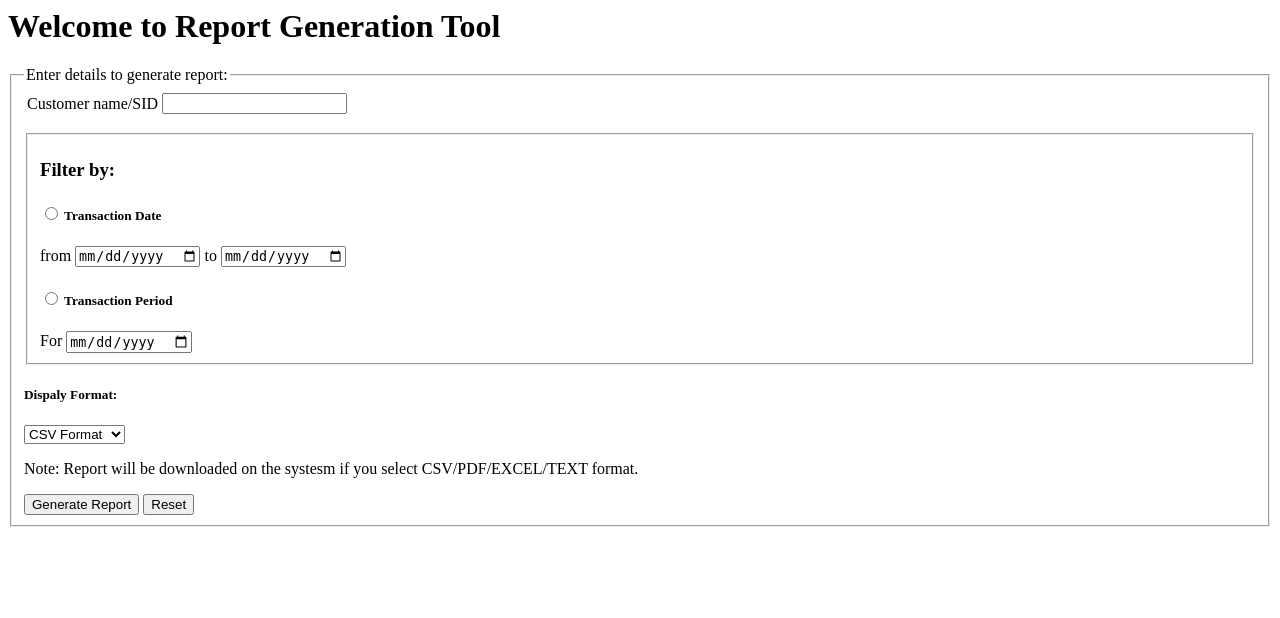
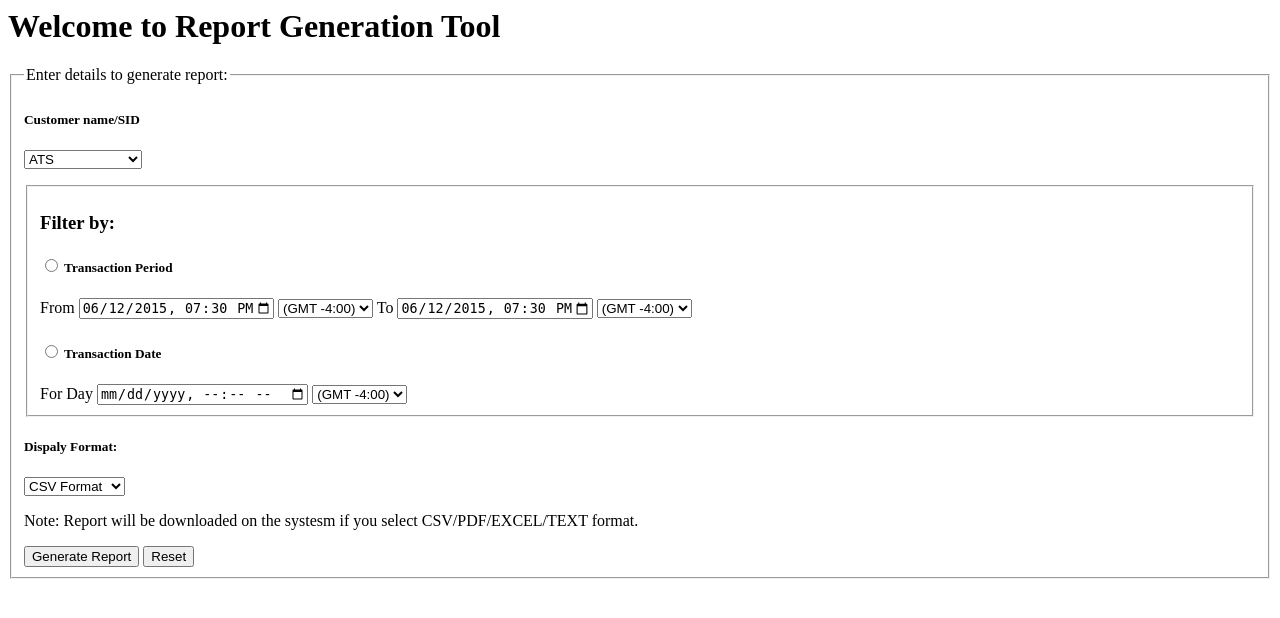
Before and after one commit to TripathyJyotismita/ReportingTool, a Django app: template reportingtool/templates/reportapp/input_data.html in a window 1280 px wide. Shown: the top 618 px of the page. Run offline with Django 3.2, Linux system fonts and the light colour scheme; the template is opened without the code that fills it, so the values that code supplies are empty.

Commit message:
Add dropdown list for customers in the ui DB fetching issue resolved. Able to fetch from DB using the parameters from test db Add Time in calender so User could generate rport wrt time and date --> Work in progress

```diff
--- a/reportingtool/templates/reportapp/input_data.html
+++ b/reportingtool/templates/reportapp/input_data.html
@@ -7,30 +7,52 @@
                     <legend>Enter details to generate report:</legend>
                 <table class="table">
                     <tr>
-                        <td><label>Customer name/SID</label></td>
-                        <td><input id="c_name" name="c_name"
-                                   type="text" class="form-control"></td>
+                        <h5 for="c_name">Customer name/SID</h5>
+                        <select id="c_name" name="c_name" type="text" class="form-control">
+                        <option value="ATS"> ATS</option>
+                        <option value="ATS_Admin"> ATS Admin</option>
+                        <option value="Air_born">AirBorn</option>
+                            <option value="Air_born_admin">AirBorn Admin</option>
+                        <option value="Alpha_Industries">Alpha Industries</option>
+                            <option VALUE="ZCP"> ZCP</option
+                    </select>
                     </tr>
 
                 </table>
                     <p>
                     <fieldset>
                 <h3> Filter by:</h3>
+                <h5> <input type="radio"> Transaction Period</h5>
+                    <label for="from_date">From</label>
+                    <input type="datetime-local" id="from_date" name="from_date" value="2015-06-12T19:30"
+                            min="2010-01-01T00:00" max="2029-01-14T00:00"
+                            data-date-inline-picker="false"
+                            data-date-popover='{"inline": true}'>
+                        <select name="timezone_offset" id="timezone-offset" class="span5">
+                            <option value="EDT">(GMT -4:00)</option>
+                            <option value="EST">(GMT -5:00)</option>
+                        </select>
+
+
+                <label for="to_date">To</label>
+                <input id="to_date" name="to_date" value="2015-06-12T19:30"
+                       min="2010-01-01T00:00" max="2029-01-14T00:00"
+                       type="datetime-local" data-date-inline-picker="false"
+                       data-date-popover='{"inline": true}' />
+                        <select name="timezone_offset"  class="span5">
+                            <option value="EDT">(GMT -4:00)</option>
+                            <option value="EST">(GMT -5:00)</option>
+                        </select>
+
                 <h5> <input type="radio"> Transaction Date</h5>
-                <label>from</label>
-                <input id="from_date" name="from_date"
-                       type="date" data-date-inline-picker="false"
-                       data-date-popover='{"inline": true}' />
-                <label>to</label>
-                <input id="to_date" name="to_date"
-                       type="date" data-date-inline-picker="false"
-                       data-date-popover='{"inline": true}' />
-
-                <h5> <input type="radio"> Transaction Period</h5>
-                <label>For</label>
+                <label for="for_date">For Day</label>
                 <input id="tp" name="tp"
-                       type="date" data-date-inline-picker="false"
-                       data-date-popover='{"inline": true}' />
+                       type="datetime-local" data-date-inline-picker="false"
+                       data-date-popover='{"inline": true}'/>
+                    <select name="timezone_offset" id="timezone-offset" class="span5">
+                        <option value="EDT">(GMT -4:00)</option>
+                        <option value="EST">(GMT -5:00)</option>
+                    </select>
                     </fieldset>
                 </p>
                     <p>
```
Also changed, not shown: reportingtool/reportapp/views.py (+15 -6 lines), reportingtool/db.sqlite3.
